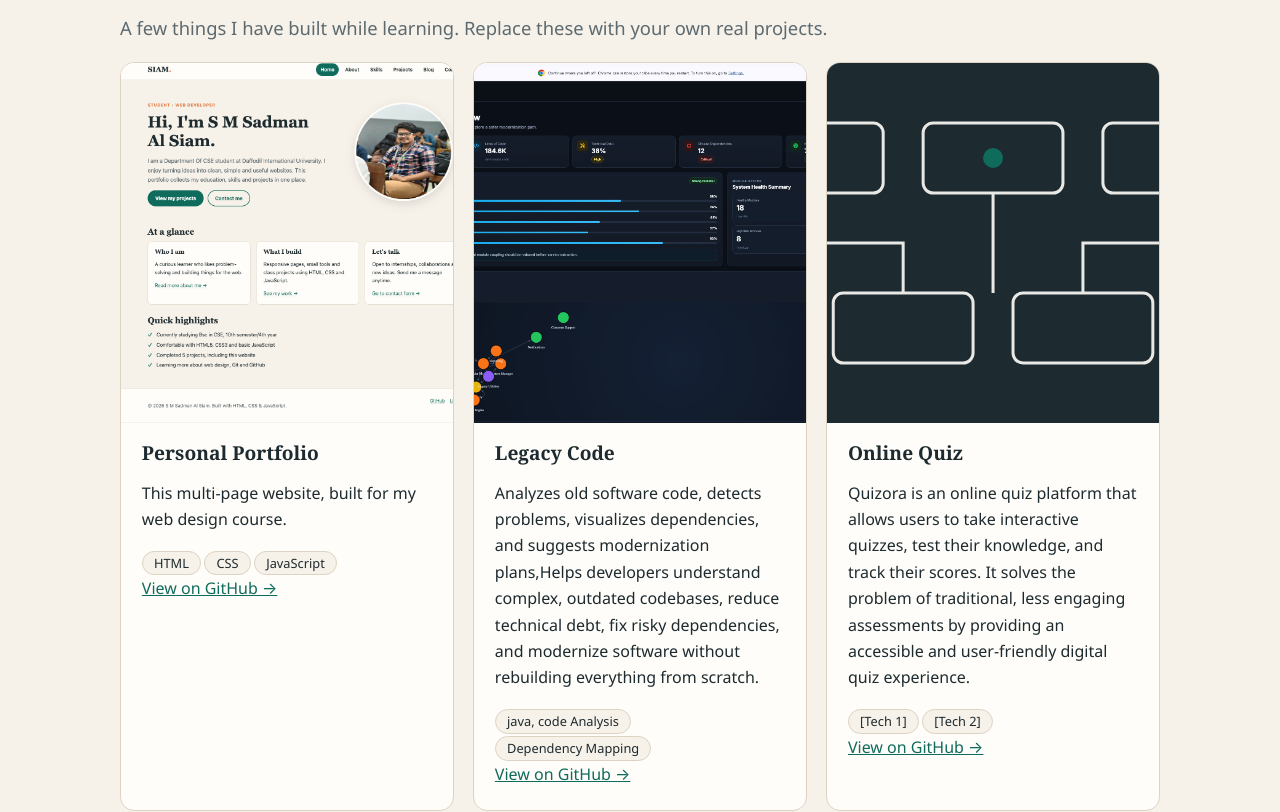
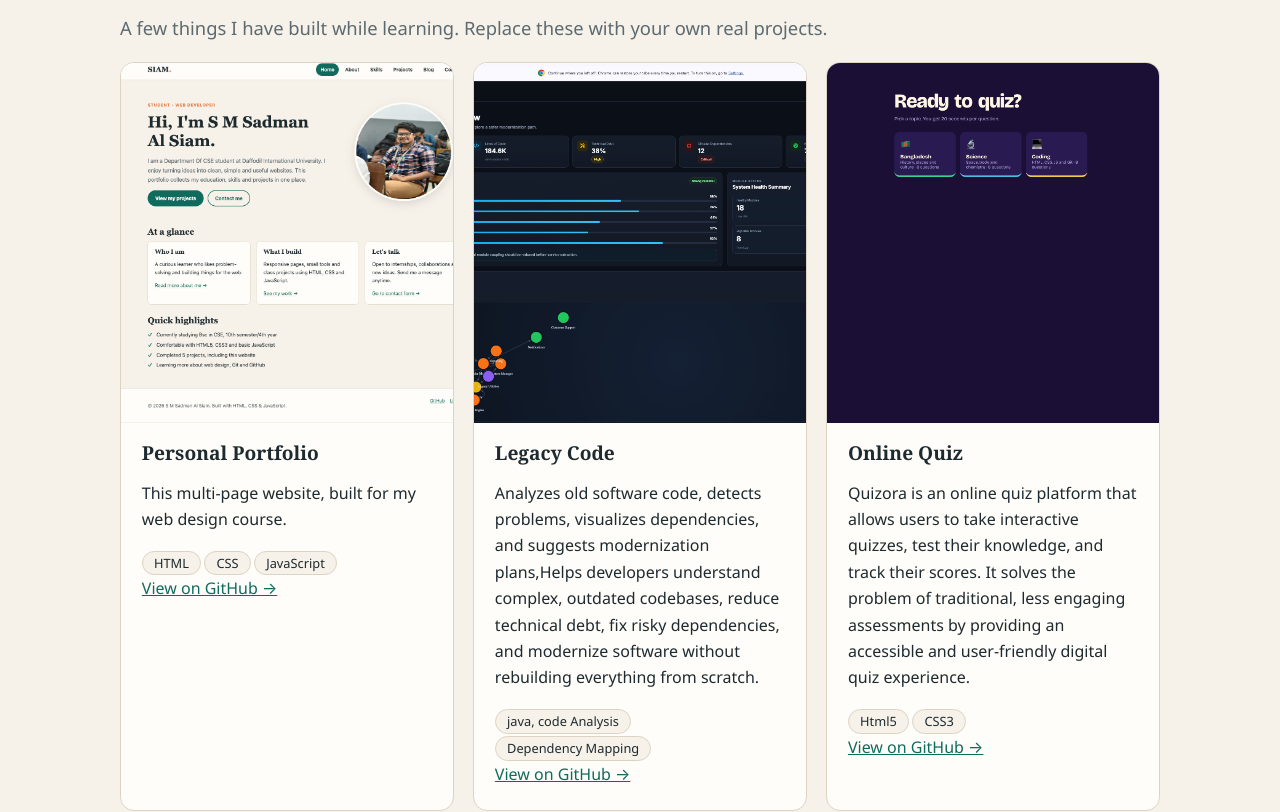
Before and after one commit to Sadmansia88/Portfolio, a plain HTML site: page projects.html in a window 1280 px wide. Shown: the part 166-978 px from the top of the page. Drawn offline with Linux system fonts and the light colour scheme.

Commit message:
Update projects.html

```diff
--- a/projects.html
+++ b/projects.html
@@ -54,12 +54,12 @@
       </article>
 
       <article class="card project-card">
-        <img src="images/project3.svg" alt="Preview of the Algorithm Visualizer project" width="640" height="360">
+        <img src="images/project3.jpg" alt="Preview of the Algorithm Visualizer project" width="640" height="360">
         <div class="body">
           <h3>Online Quiz</h3>
           <p>Quizora is an online quiz platform that allows users to take interactive quizzes, test their knowledge, and track their scores. It solves the problem of traditional,
             less engaging assessments by providing an accessible and user-friendly digital quiz experience.</p>
-          <span class="tag">[Tech 1]</span><span class="tag">[Tech 2]</span><br>
+          <span class="tag">Html5</span><span class="tag">CSS3</span><br>
           <a href="https://github.com/YOUR-USERNAME/YOUR-REPO-3" target="_blank" rel="noopener">View on GitHub &rarr;</a>
         </div>
       </article>
```
